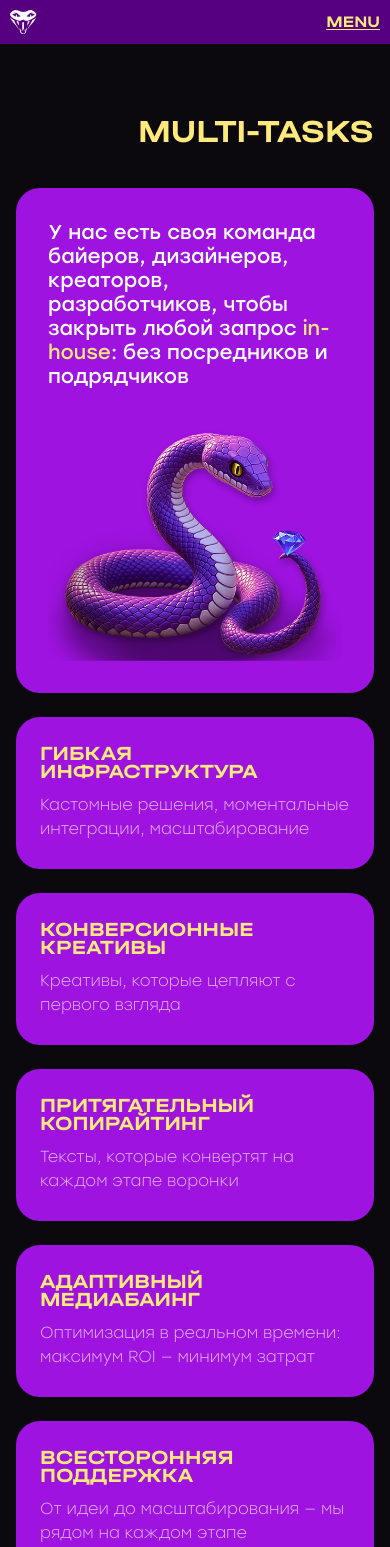
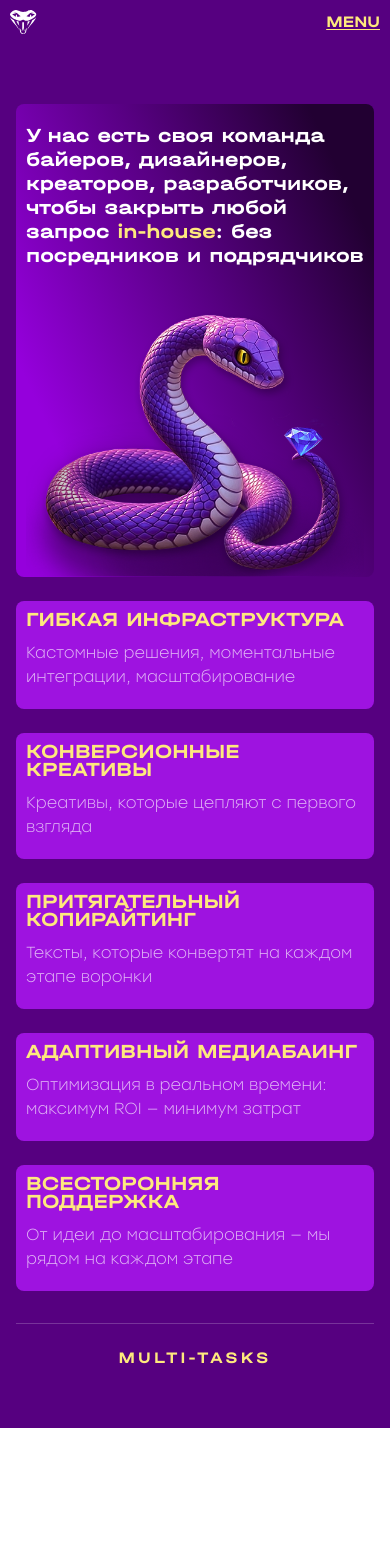
Before and after one commit to Syantovich10/CPA, a React (Vite) app: page / in a window 390 px wide. Shown: the top 1547 px of the page. After the commit the page ends 1428 px from the top, so only its background shows below. Built offline with nearby package versions, Linux system fonts and the light colour scheme.

Commit message:
style: enable global antialiasing and polish Multi-Tasks section
- Add antialiased font smoothing site-wide via body class
- Show a bottom "multi-tasks" label on mobile instead of the desktop heading
- Apply gradient background, tighter corner radius and spacing to section cards

```diff
--- a/index.html
+++ b/index.html
@@ -6,7 +6,7 @@
     <meta name="viewport" content="width=device-width, initial-scale=1.0" />
     <title>cpa</title>
   </head>
-  <body id="top">
+  <body id="top" class="antialiased">
     <div id="root"></div>
     <script type="module" src="/src/main.jsx"></script>
   </body>
--- a/src/components/Section/Section.jsx
+++ b/src/components/Section/Section.jsx
@@ -2,7 +2,7 @@ function Section({ id, className = '', children }) {
   return (
     <section
       id={id}
-      className={`flex min-h-dvh flex-col justify-center px-4 py-16 sm:px-8 lg:px-16 ${className}`.trim()}
+      className={`bg-purple-dark flex min-h-dvh flex-col justify-center px-4 py-[60px] lg:px-[50px] ${className}`.trim()}
     >
       {children}
     </section>
--- a/src/sections/MultiTasks/MultiTasks.jsx
+++ b/src/sections/MultiTasks/MultiTasks.jsx
@@ -8,7 +8,7 @@ function FeatureCard({ translationKey }) {
   const { t } = useTranslation()
 
   return (
-    <div className="flex flex-1 flex-col gap-3 rounded-3xl bg-purple px-6 py-7 sm:px-8 sm:py-8">
+    <div className="flex flex-1 flex-col gap-3 rounded-[8px] bg-purple px-[10px] py-[10px] pb-[20px] sm:px-8 sm:py-8">
       <h3 className={`${HEADING_STYLES.h2} text-yellow uppercase`}>
         {t(`multiTasks.features.${translationKey}.title`)}
       </h3>
@@ -24,18 +24,18 @@ function MultiTasks() {
   const [secondColumn, thirdColumn] = MULTI_TASKS_COLUMNS
 
   return (
-    <Section id="multi-tasks" className="bg-dark">
+    <Section id="multi-tasks" className="bg-dark lg:pb-[125px]">
       <div className="mx-auto flex w-full max-w-[1440px] flex-col gap-8">
         <h2
-          className={`${TEXT_STYLES.halvar32Bold} self-end text-yellow uppercase`}
+          className={`${TEXT_STYLES.halvar32Bold} hidden self-end text-yellow uppercase lg:block`}
         >
           multi-tasks
         </h2>
 
         <div className="grid grid-cols-1 gap-6 lg:grid-cols-[1.5fr_1fr_1fr] lg:items-stretch">
-          <div className="flex flex-col justify-between gap-8 rounded-3xl bg-purple p-8">
+          <div className="flex flex-col justify-between gap-8 rounded-[8px] bg-purple bg-[linear-gradient(65deg,#9500DC_17.61%,#560080_57.18%,#220032_88.56%)]  px-[10px] py-[20px] pb-[0] sm:px-8 sm:py-8">
             <p
-              className={`${TEXT_STYLES.stolzl20Regular} max-w-[420px] text-white`}
+              className={`${TEXT_STYLES.halvar20Bold} max-w-[420px] text-white`}
             >
               {t('multiTasks.introBefore')}
               <span className="text-yellow">
@@ -69,6 +69,12 @@ function MultiTasks() {
             ))}
           </div>
         </div>
+
+        <p
+          className={`${TEXT_STYLES.halvar16Bold} border-t border-white/20 pt-6 text-center tracking-[0.2em] text-yellow uppercase lg:hidden`}
+        >
+          multi-tasks
+        </p>
       </div>
     </Section>
   )
```
